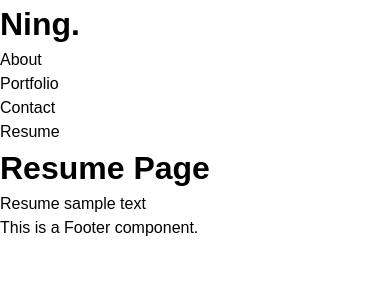
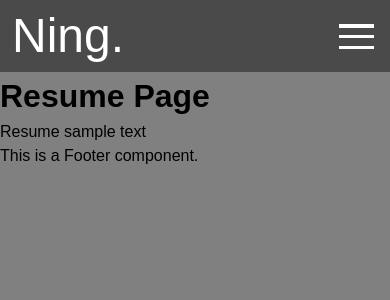
Before and after one commit to ning1604/React-Portfolio, a React (Create React App) app in the folder react-portfolio/: page / in a window 390 px wide. Shown: the top 300 px of the page. Built offline with nearby package versions, Linux system fonts and the light colour scheme; the HTML template or start-up script is replaced by a standard one.

Commit message:
added styling and hamburger-menu functionality to navbar

```diff
--- a/react-portfolio/src/App.css
+++ b/react-portfolio/src/App.css
@@ -1,3 +1,8 @@
+:root {
+    --primary-color: grey;
+
+}
+
 /* css style resets */
 * {
     box-sizing: border-box;
@@ -13,6 +18,7 @@ html, body {
 body {
     line-height: 1.5;
     -webkit-font-smoothing: antialiased;
+    background-color: var(--primary-color);
 }
 
 input, button, textarea, select {
@@ -23,15 +29,85 @@ ul {
     list-style: none;
 }
 
-a {
-    text-decoration: none;
+/* navigation bar */
+.navbar {
+    display: flex;
+    justify-content: space-between;
+    align-items: center;
+    background-color: rgb(74, 74, 74);
+    color: white;
 }
 
-/* navigation bar */
+.title {
+    font-size: 3rem;
+    margin: 0 .75rem;
+}
+
+.nav-tabs {
+    margin: 0;
+    padding: 0;
+    display: flex;
+}
+
+.nav-item a {
+    display: block;
+    padding: 1rem;
+    text-decoration: none;
+    font-size: 1.5rem;
+}
+
+.nav-item:hover {
+    text-decoration: underline;
+}
+
 .nav-link {
+    color: white;
+}
+
+.nav-link-active {
     color: black;
 }
 
-.nav-link-active {
-    color: red;
+.toggle-btn {
+    position: absolute;
+    top: 1.5rem;
+    right: 1rem;
+    display: none;
+    flex-direction: column;
+    justify-content: space-between;
+    width: 35px;
+    height: 25px;
 }
+
+.toggle-btn .bar {
+    height: 3.5px;
+    width: 100%;
+    background-color: white;
+}
+
+@media (max-width: 600px) {
+    .toggle-btn {
+        display: flex;
+    }
+    .nav-item {
+        width: 100%;
+    }
+    .navbar {
+        flex-direction: column;
+        align-items: flex-start;
+    }
+    .nav-tabs {
+       flex-direction: column;
+       width: 100%;
+    }
+    .nav-item a {
+       padding: .5rem 1rem;
+    }
+    .menu {
+        width: 100%;
+        text-align: center;
+    }
+    .hidden {
+        display: none;
+    }
+    }
--- a/react-portfolio/src/components/Header.js
+++ b/react-portfolio/src/components/Header.js
@@ -24,13 +24,28 @@ function Header() {
 
     const handlePageChange = (page) => setCurrentPage(page);
 
+    // to toggle hamburger menu
+    const [hiddenMenu, setHiddenMenu] = useState(true);
+
     return (
         <div>
-            <h1>Ning.</h1>
-            {/* We are passing the currentPage from state and the function to update it */}
-            <Navigation currentPage={currentPage} handlePageChange={handlePageChange} />
-            {/* Here we are calling the renderPage method which will return a component  */}
-            {renderPage()}
+            <nav className='navbar'>
+                <div className='title'>Ning.</div>
+                <a href='#' className='toggle-btn' onClick={() => setHiddenMenu(!hiddenMenu)}>
+                    <span className='bar'></span>
+                    <span className='bar'></span>
+                    <span className='bar'></span>
+                </a>
+                <div className={(hiddenMenu ? 'hidden' : '') + ' menu'}>
+                    {/* We are passing the currentPage from state and the function to update it */}
+                    <Navigation currentPage={currentPage} handlePageChange={handlePageChange} />
+                    {/* Here we are calling the renderPage method which will return a component  */}
+                </div>
+
+            </nav>
+            <main>
+                {renderPage()}
+            </main>
         </div>
     );
 }
```
